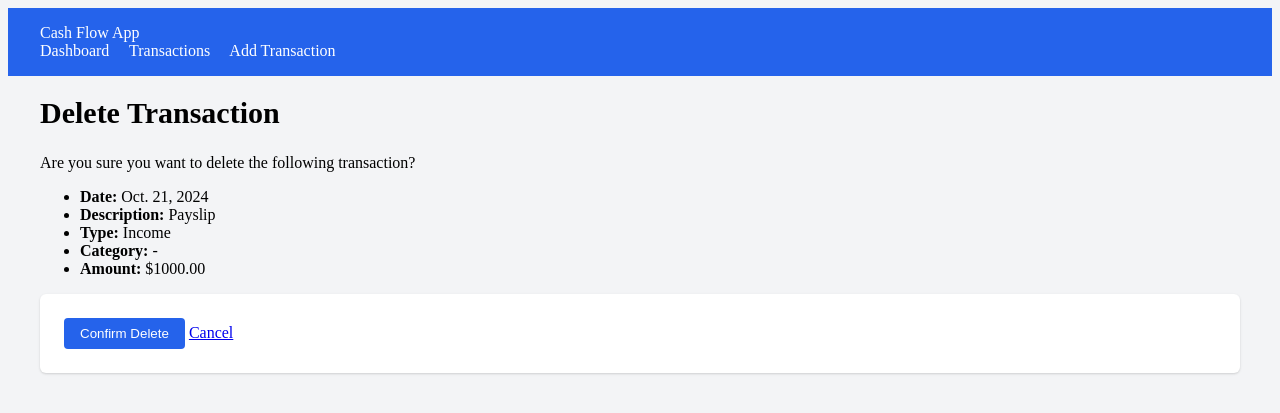
After one commit to domzlearner/cashflow, a Django app: page /tx/1/delete/ in a window 1280 px wide. The commit adds this page. Shown: the top 413 px of the page. Run offline with Django 5.2, Linux system fonts and the light colour scheme; data comes from the database, SQL or seed files in the repository; both versions use the stored data as it was after the commit.

Commit message:
others category, update/delete of transactions

```diff
--- a/BudgetTrail/urls.py
+++ b/BudgetTrail/urls.py
@@ -16,11 +16,13 @@ Including another URLconf
 """
 from django.contrib import admin
 from django.urls import path
-from main.views import DashboardView, TransactionListView, TransactionCreateView
+from main.views import DashboardView, TransactionListView, TransactionCreateView, TransactionUpdateView, TransactionDeleteView
 
 urlpatterns = [
     path('admin/', admin.site.urls),
     path('', DashboardView.as_view(), name='dashboard'),
-    path('transactions/', TransactionListView.as_view(), name='transaction_list'),
-    path('transactions/add/', TransactionCreateView.as_view(), name='transaction_create'),
+    path('tx/', TransactionListView.as_view(), name='transaction_list'),
+    path('tx/add/', TransactionCreateView.as_view(), name='transaction_create'),
+    path('tx/<int:pk>/update/', TransactionUpdateView.as_view(), name='transaction_update'),
+    path('tx/<int:pk>/delete/', TransactionDeleteView.as_view(), name='transaction_delete'),
 ]
--- a/main/models.py
+++ b/main/models.py
@@ -11,6 +11,7 @@ class Transaction(models.Model):
         ('bills', 'Bills'),
         ('savings', 'Savings'),
         ('debts', 'Debts'),
+        ('others', 'Others'),
     )
 
     amount = models.DecimalField(max_digits=10, decimal_places=2)
--- /dev/null
+++ b/main/templates/main/transaction_confirm_delete.html
@@ -0,0 +1,19 @@
+
+{% extends 'main/base.html' %}
+
+{% block content %}
+<h1>Delete Transaction</h1>
+<p>Are you sure you want to delete the following transaction?</p>
+<ul>
+    <li><strong>Date:</strong> {{ transaction.date }}</li>
+    <li><strong>Description:</strong> {{ transaction.description }}</li>
+    <li><strong>Type:</strong> {{ transaction.transaction_type|capfirst }}</li>
+    <li><strong>Category:</strong> {{ transaction.expense_category|default:"-"|capfirst }}</li>
+    <li><strong>Amount:</strong> ${{ transaction.amount }}</li>
+</ul>
+<form method="post">
+    {% csrf_token %}
+    <button type="submit" class="btn btn-danger">Confirm Delete</button>
+    <a href="{% url 'transaction_list' %}" class="btn">Cancel</a>
+</form>
+{% endblock %}
--- a/main/templates/main/transaction_list.html
+++ b/main/templates/main/transaction_list.html
@@ -1,3 +1,4 @@
+
 {% extends 'main/base.html' %}
 
 {% block content %}
@@ -10,6 +11,7 @@
             <th>Type</th>
             <th>Category</th>
             <th>Amount</th>
+            <th>Actions</th>
         </tr>
     </thead>
     <tbody>
@@ -22,6 +24,10 @@
             <td class="{% if transaction.transaction_type == 'income' %}text-green{% else %}text-red{% endif %}">
                 ${{ transaction.amount }}
             </td>
+            <td>
+                <a href="{% url 'transaction_update' transaction.id %}" class="btn btn-small">Edit</a>
+                <a href="{% url 'transaction_delete' transaction.id %}" class="btn btn-small btn-danger">Delete</a>
+            </td>
         </tr>
         {% endfor %}
     </tbody>
--- a/main/views.py
+++ b/main/views.py
@@ -1,5 +1,5 @@
 
-from django.shortcuts import render, redirect
+from django.shortcuts import render, redirect, get_object_or_404
 from django.views import View
 from django.db.models import Sum
 from .models import Transaction
@@ -15,6 +15,7 @@ class DashboardView(View):
             'bills': Transaction.objects.filter(transaction_type='expense', expense_category='bills').aggregate(Sum('amount'))['amount__sum'] or 0,
             'savings': Transaction.objects.filter(transaction_type='expense', expense_category='savings').aggregate(Sum('amount'))['amount__sum'] or 0,
             'debts': Transaction.objects.filter(transaction_type='expense', expense_category='debts').aggregate(Sum('amount'))['amount__sum'] or 0,
+            'others': Transaction.objects.filter(transaction_type='expense', expense_category='others').aggregate(Sum('amount'))['amount__sum'] or 0,
         }
 
         transactions = Transaction.objects.all().order_by('-date')[:10]
@@ -44,3 +45,27 @@ class TransactionCreateView(View):
             form.save()
             return redirect('transaction_list')
         return render(request, 'main/transaction_form.html', {'form': form})
+
+class TransactionUpdateView(View):
+    def get(self, request, pk):
+        transaction = get_object_or_404(Transaction, pk=pk)
+        form = TransactionForm(instance=transaction)
+        return render(request, 'main/transaction_form.html', {'form': form, 'transaction': transaction})
+
+    def post(self, request, pk):
+        transaction = get_object_or_404(Transaction, pk=pk)
+        form = TransactionForm(request.POST, instance=transaction)
+        if form.is_valid():
+            form.save()
+            return redirect('transaction_list')
+        return render(request, 'main/transaction_form.html', {'form': form, 'transaction': transaction})
+
+class TransactionDeleteView(View):
+    def get(self, request, pk):
+        transaction = get_object_or_404(Transaction, pk=pk)
+        return render(request, 'main/transaction_confirm_delete.html', {'transaction': transaction})
+
+    def post(self, request, pk):
+        transaction = get_object_or_404(Transaction, pk=pk)
+        transaction.delete()
+        return redirect('transaction_list')
```
Also changed, not shown: main/templates/main/dashboard.html (+11 -1 lines), db.sqlite3, main/migrations/0003_alter_transaction_expense_category.py (added).
